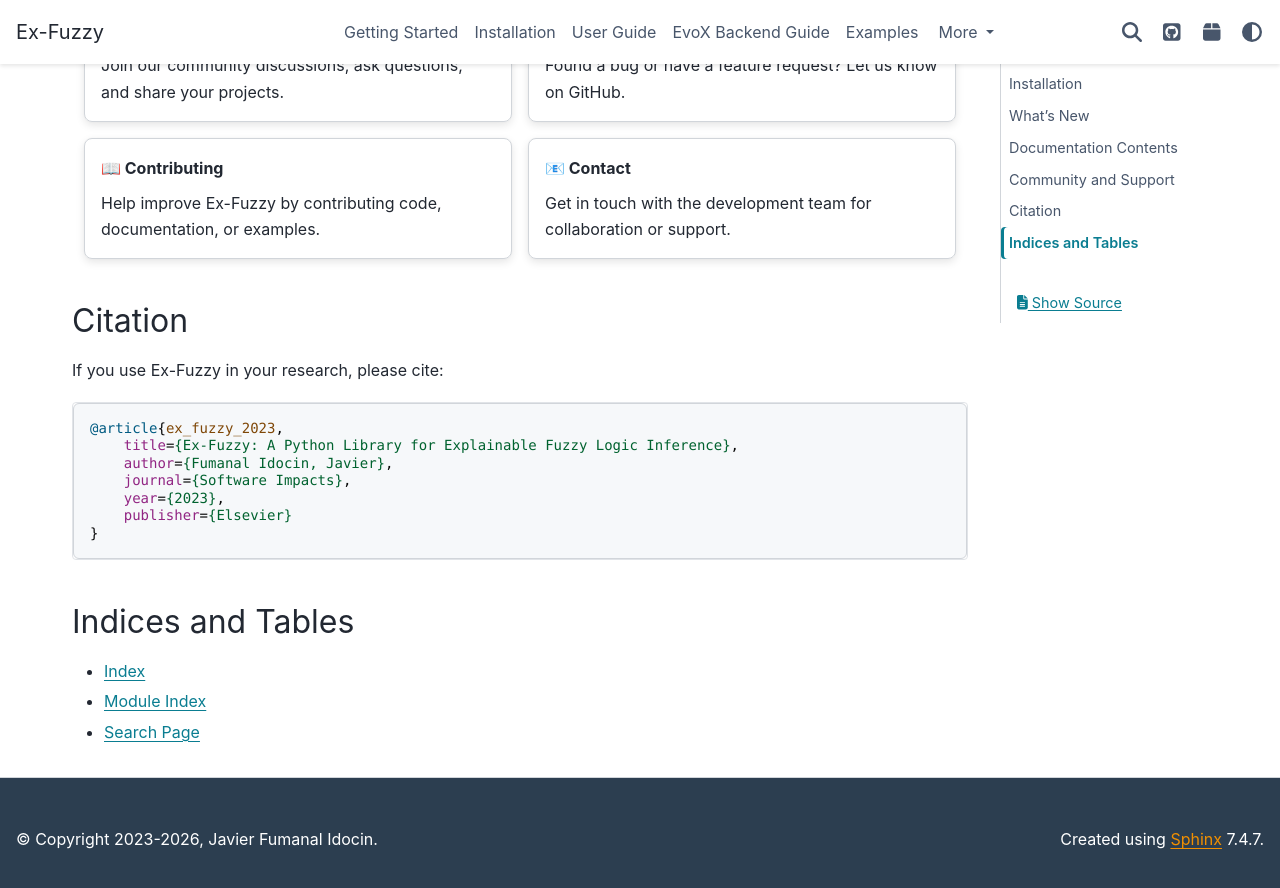
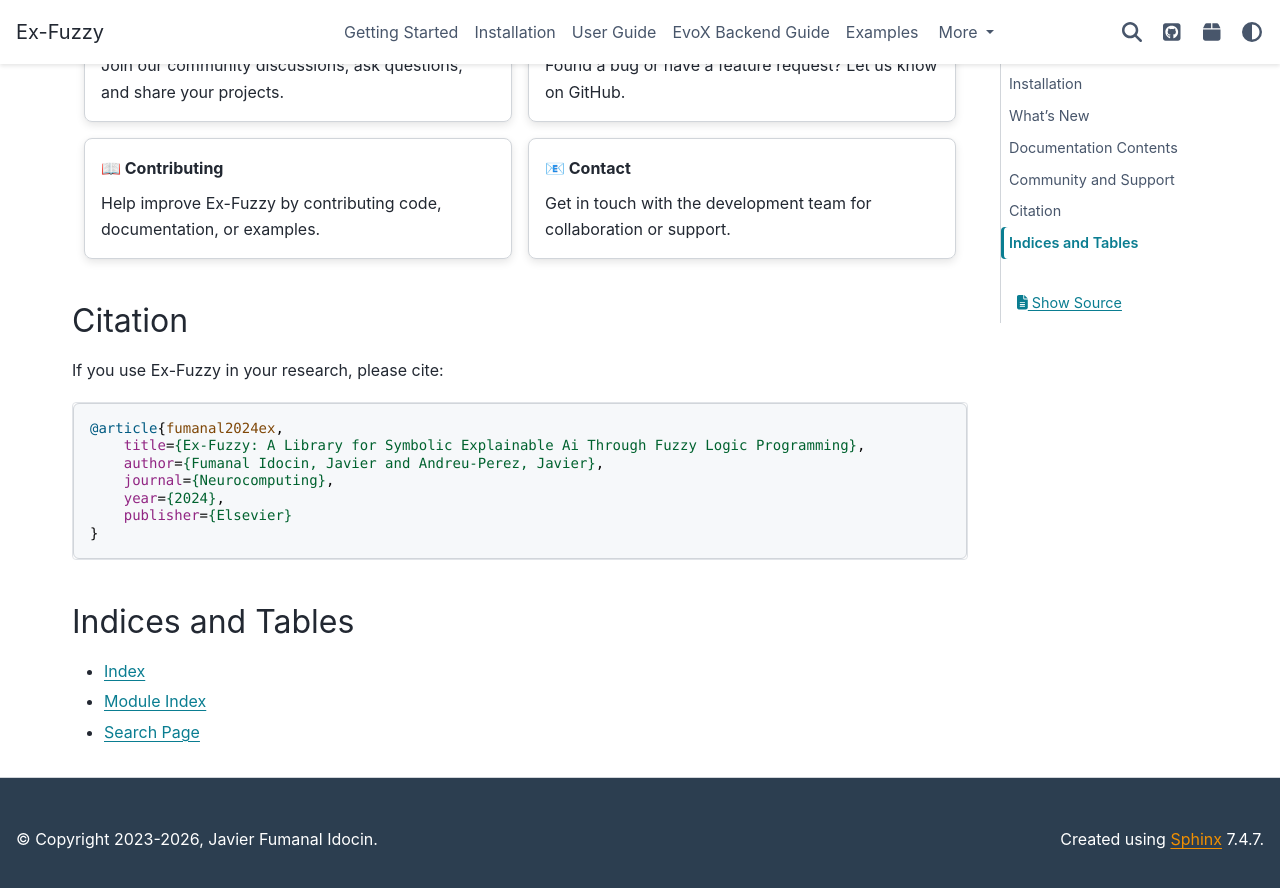
Before and after one commit to Fuminides/ex-fuzzy, a Sphinx documentation site: the page built from docs/source/index.rst, in a window 1280 px wide and 900 px high, scrolled down 6540 px. Shown: the top 888 px of the window. Built offline with Sphinx 7.4.7 and the PyData theme 0.15.4, drawn with Linux system fonts in a browser that asks for light colours.

Commit message:
Update index.rst

```diff
--- a/docs/source/index.rst
+++ b/docs/source/index.rst
@@ -252,11 +252,11 @@ If you use Ex-Fuzzy in your research, please cite:
 
 .. code-block:: bibtex
 
-    @article{ex_fuzzy_2023,
-        title={Ex-Fuzzy: A Python Library for Explainable Fuzzy Logic Inference},
-        author={Fumanal Idocin, Javier},
-        journal={Software Impacts},
-        year={2023},
+    @article{fumanal2024ex,
+        title={Ex-Fuzzy: A Library for Symbolic Explainable Ai Through Fuzzy Logic Programming},
+        author={Fumanal Idocin, Javier and Andreu-Perez, Javier},
+        journal={Neurocomputing},
+        year={2024},
         publisher={Elsevier}
     }
 
```
